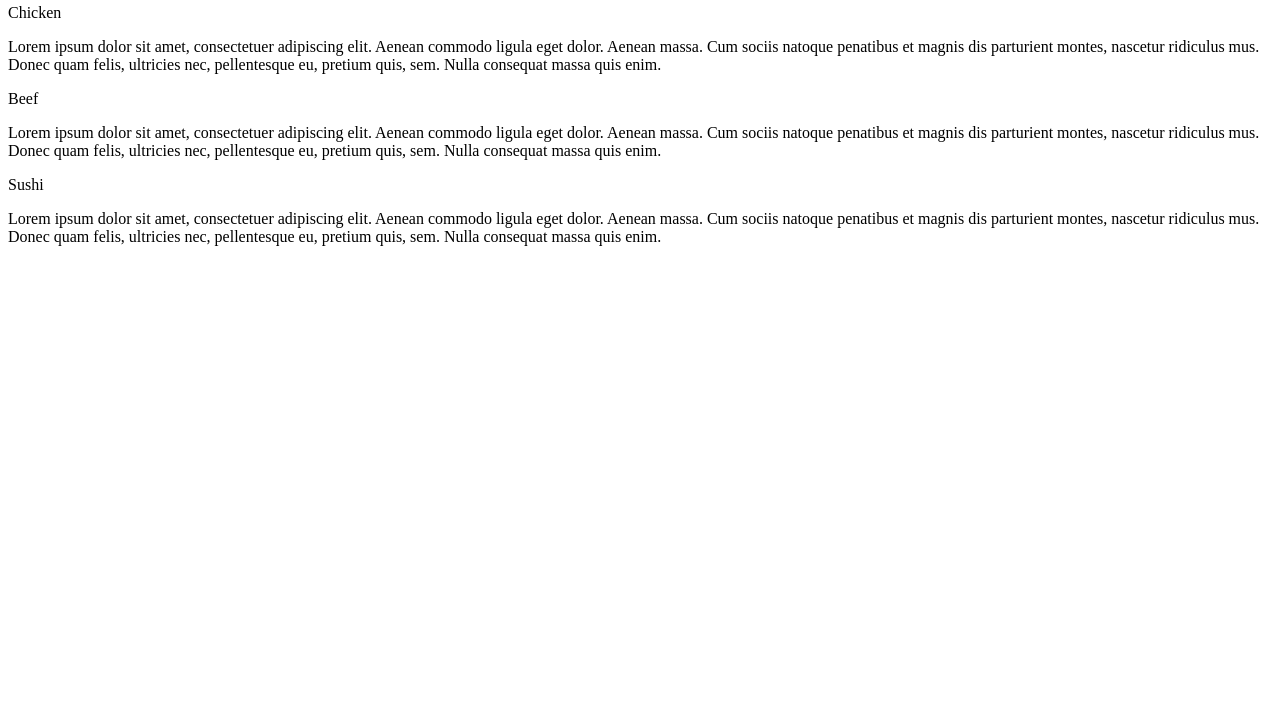
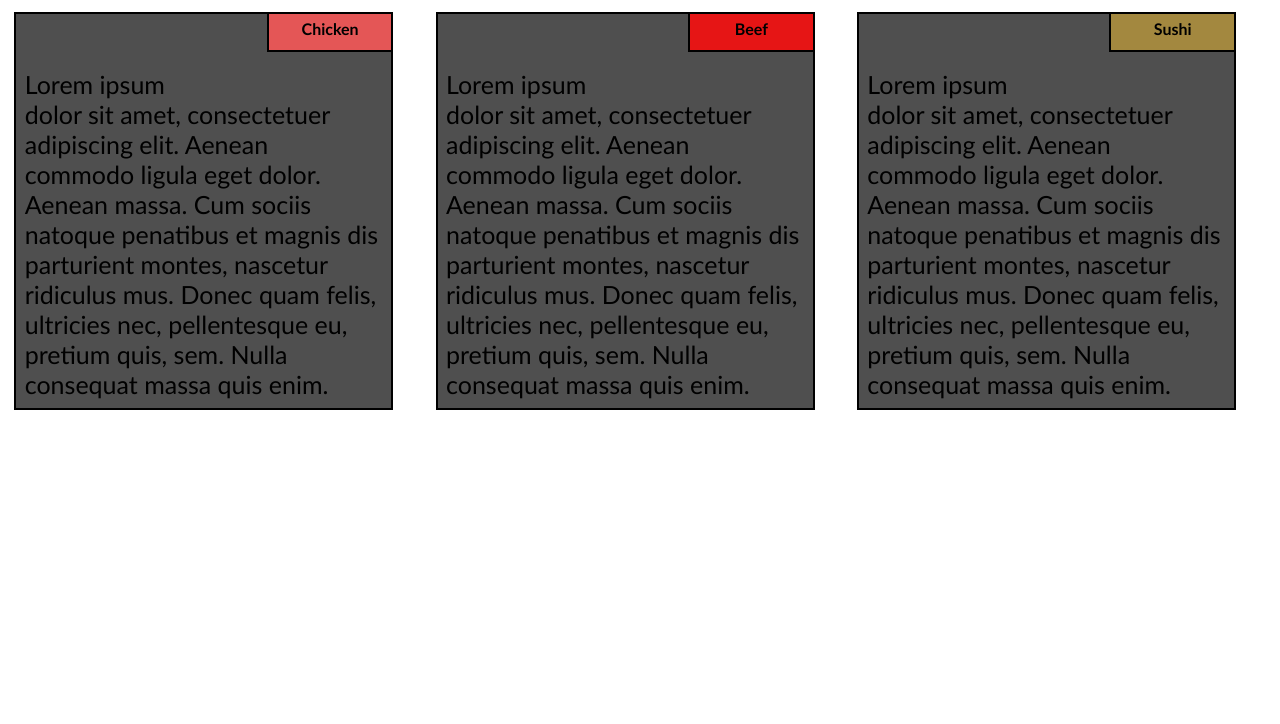
Before and after one commit to athirabinu2002/Coursera-HTML-CSS-Javascript-for-Web-Developers, a plain HTML site: page Assignments/module-2/index.html in a window 1280 px wide. Shown: the part 76-800 px from the top of the page. Drawn offline with Linux system fonts and the light colour scheme.

Commit message:
Update index.html

```diff
--- a/Assignments/module-2/index.html
+++ b/Assignments/module-2/index.html
@@ -2,7 +2,7 @@
 <html lang="en">
 	<head>
 		<title>Responsive Design</title>
-		<link rel="stylesheet" href="mod2style.css">
+		<link rel="stylesheet" href="style.css">
 	</head>
 	<body>
 		<h1>Our Menu</h1>
```
